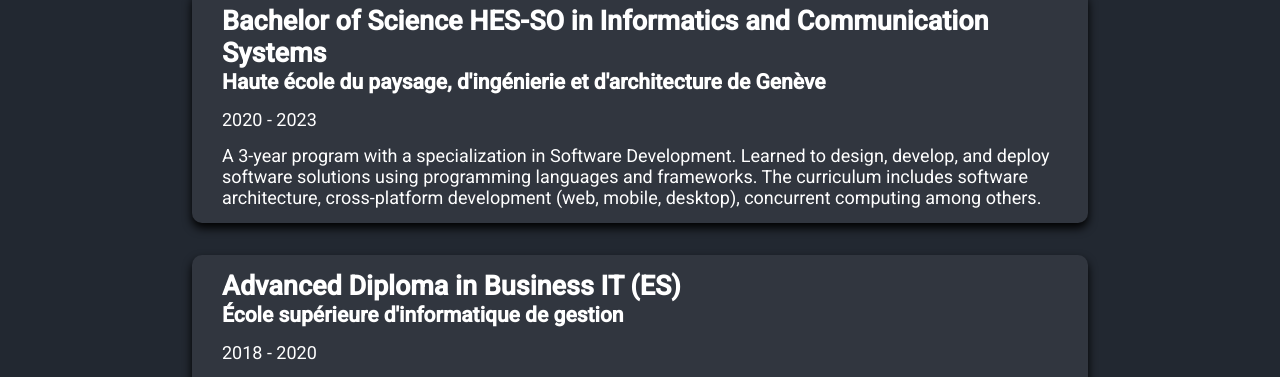
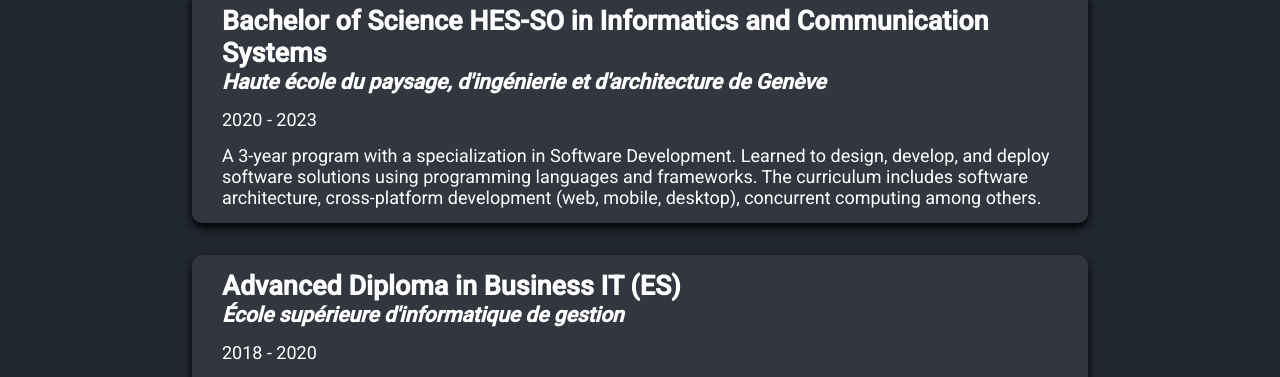
Before and after one commit to eldado21/webcv, an Angular app: page / in a window 1280 px wide. Shown: the part 362-739 px from the top of the page. Built offline with nearby package versions, Linux system fonts and the light colour scheme.

Commit message:
Updated h3 style

```diff
--- a/src/app/components/experience/experience.component.html
+++ b/src/app/components/experience/experience.component.html
@@ -1,7 +1,7 @@
 <div class="card-base-container">
     <div class="card-base-content">
         <h2>{{experience.title}}</h2>
-        <h3>{{experience.at}}</h3>
+        <h3><i>{{experience.at}}</i></h3>
         <p id="dates">{{experience.startDate}} - {{experience.endDate}}</p>
         <p>{{experience.description}}</p>
     </div>
```
